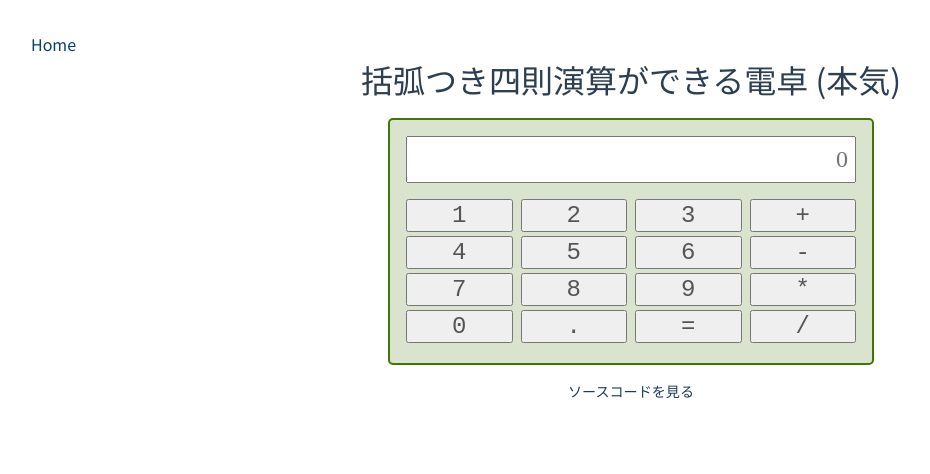
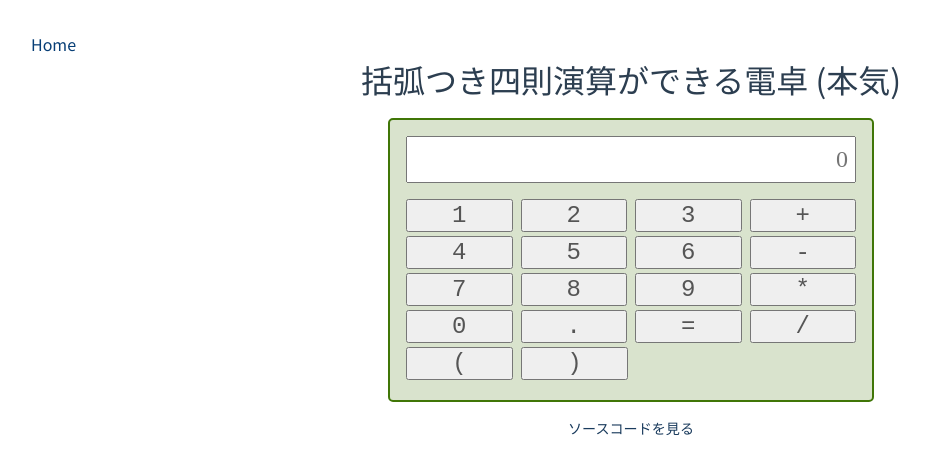
Before and after one commit to daiiz/vue-calculator, a Vue app: page /#/calc5 in a window 1280 px wide. Shown: the top 474 px of the page, without its empty margins (9-939 px from the left). Built offline with nearby package versions, Linux system fonts and the light colour scheme; a web font is replaced by a local one.

Commit message:
括弧ボタンを仮設置

```diff
--- a/src/assets/styles/common.css
+++ b/src/assets/styles/common.css
@@ -89,7 +89,8 @@ a:hover {
   margin-bottom: 4px;
 }
 
-button {
+button,
+.space {
   font-family: monospace;
   font-size: 1.5rem;
   color: #555;
--- a/src/components/Calculator5.vue
+++ b/src/components/Calculator5.vue
@@ -70,6 +70,12 @@ export default {
           {{ v }}
         </button>
       </div>
+      <div class="calc-row">
+        <button @click="() => click('(')">(</button>
+        <button @click="() => click(')')">)</button>
+        <div class="space"></div>
+        <div class="space"></div>
+      </div>
     </div>
 
     <div>
```
